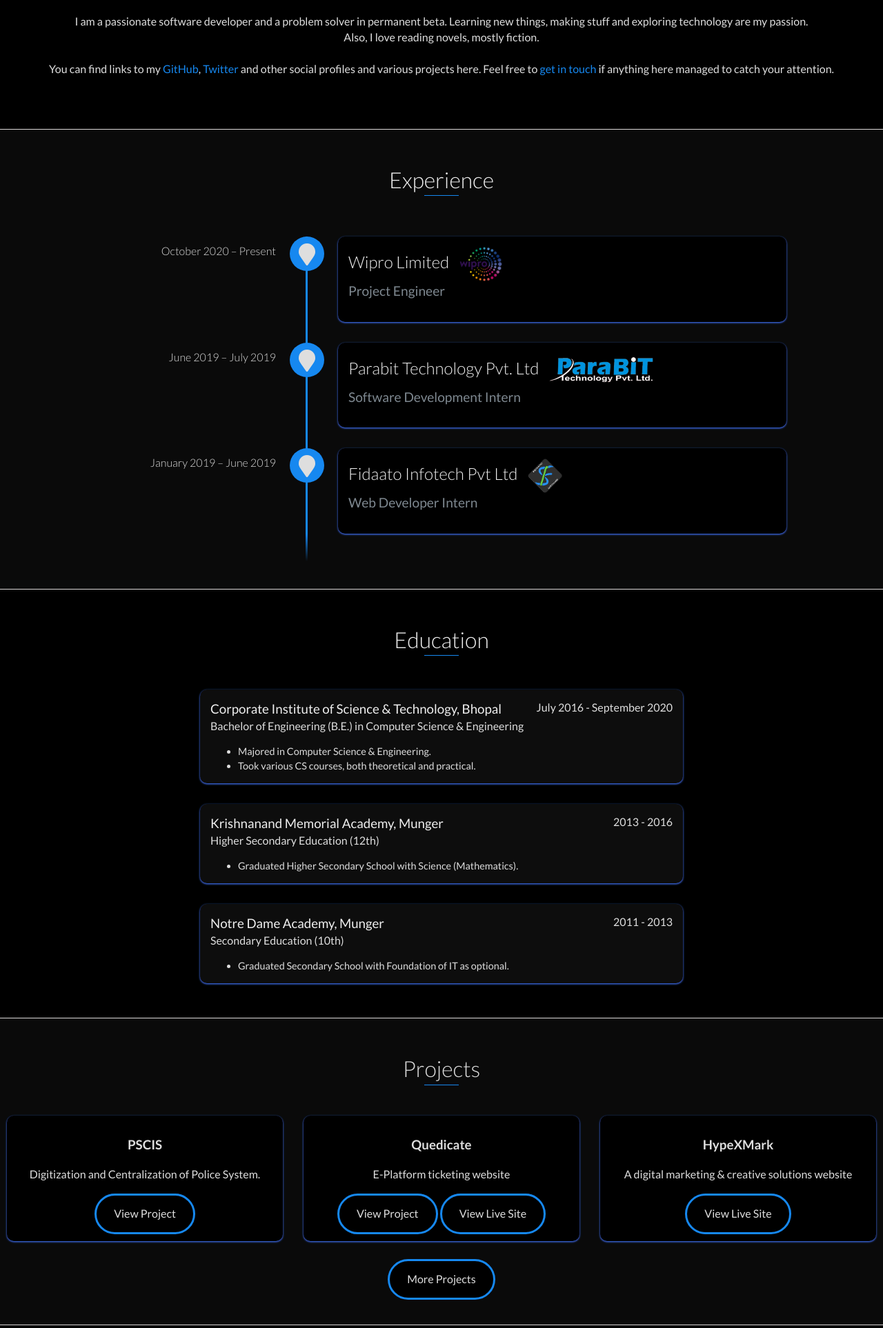
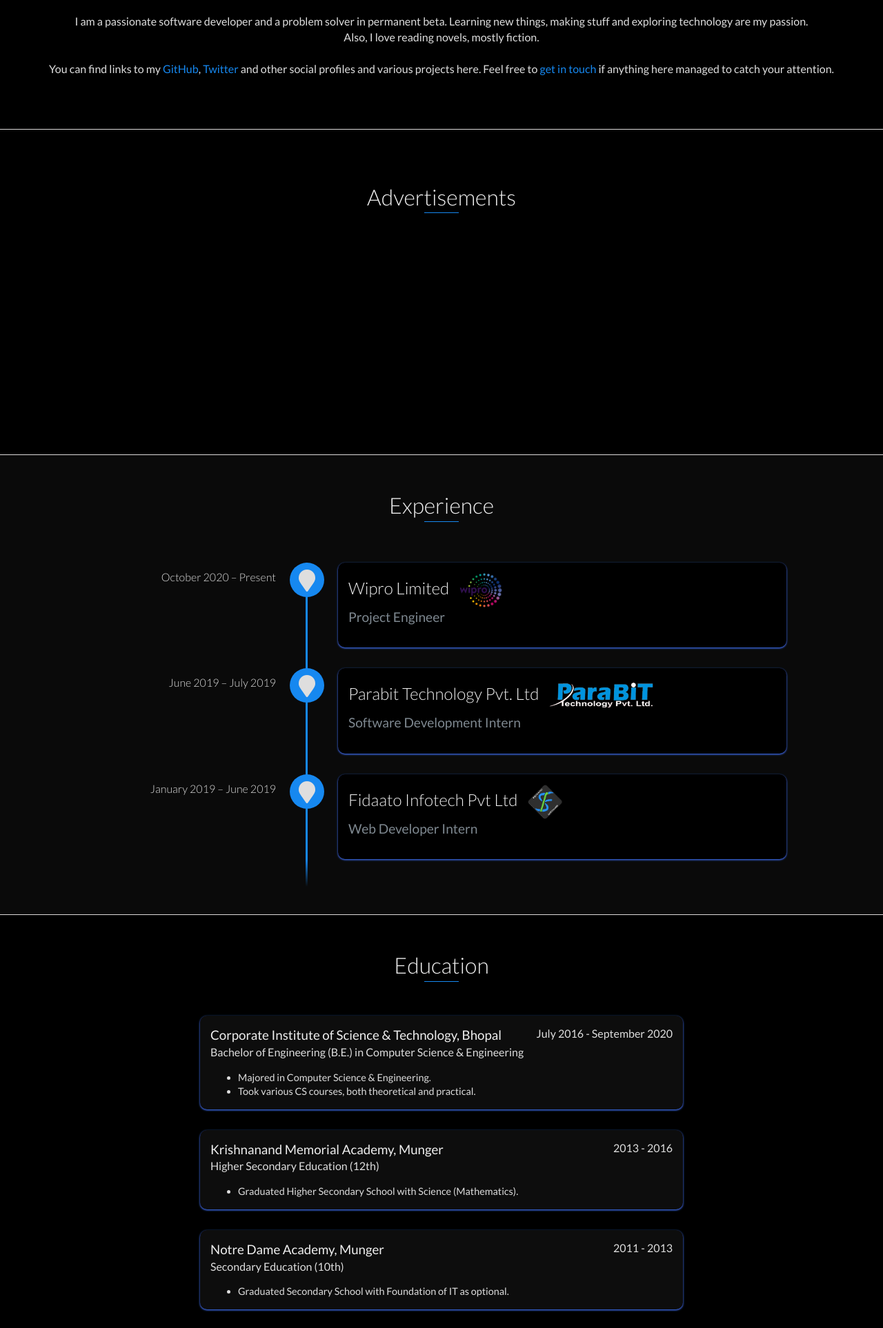
Before and after one commit to gshacklebolt/gshacklebolt.github.io, a PHP site: page / in a window 1280 px wide. Shown: the part 806-2732 px from the top of the page at 69% size. Run offline with PHP 8.4, Linux system fonts and the light colour scheme; some libraries are stand-ins or nearby versions; grey boxes are pictures that could not be loaded.

Commit message:
Added amazon ads

```diff
--- /dev/null
+++ b/adverts.php
@@ -0,0 +1,8 @@
+<section id="about">
+	<h2 class="heading">Advertisements</h2>
+	<p>
+		<iframe style="width:120px;height:240px;" marginwidth="0" marginheight="0" scrolling="no" frameborder="0" src="//ws-in.amazon-adsystem.com/widgets/q?ServiceVersion=20070822&OneJS=1&Operation=GetAdHtml&MarketPlace=IN&source=ss&ref=as_ss_li_til&ad_type=product_link&tracking_id=gshacklebolt-21&marketplace=amazon&region=IN&placement=B08GC29VT5&asins=B08GC29VT5&linkId=025d791163ca09388a67976b86b4013b&show_border=true&link_opens_in_new_window=true"></iframe>
+		<iframe style="width:120px;height:240px;" marginwidth="0" marginheight="0" scrolling="no" frameborder="0" src="//ws-in.amazon-adsystem.com/widgets/q?ServiceVersion=20070822&OneJS=1&Operation=GetAdHtml&MarketPlace=IN&source=ss&ref=as_ss_li_til&ad_type=product_link&tracking_id=gshacklebolt-21&marketplace=amazon&region=IN&placement=B08HR2VDHD&asins=B08HR2VDHD&linkId=19151d85137bc7a3f3e712bdbe96a9cf&show_border=true&link_opens_in_new_window=true"></iframe>
+		<iframe style="width:120px;height:240px;" marginwidth="0" marginheight="0" scrolling="no" frameborder="0" src="//ws-in.amazon-adsystem.com/widgets/q?ServiceVersion=20070822&OneJS=1&Operation=GetAdHtml&MarketPlace=IN&source=ss&ref=as_ss_li_til&ad_type=product_link&tracking_id=gshacklebolt-21&marketplace=amazon&region=IN&placement=B08C7MY7Z6&asins=B08C7MY7Z6&linkId=bb91a325dbbd67adfde45574e67dc8e9&show_border=true&link_opens_in_new_window=true"></iframe>
+	</p>
+</section>
--- a/index.php
+++ b/index.php
@@ -224,6 +224,9 @@
       </p>
     </section>
     <!-- End #about -->
+    <?php
+      include("./adverts.php");
+    ?>
 
     <section id="experience" class="background-alt" accesskey="e">
       <h2 class="heading">Experience</h2>
```
